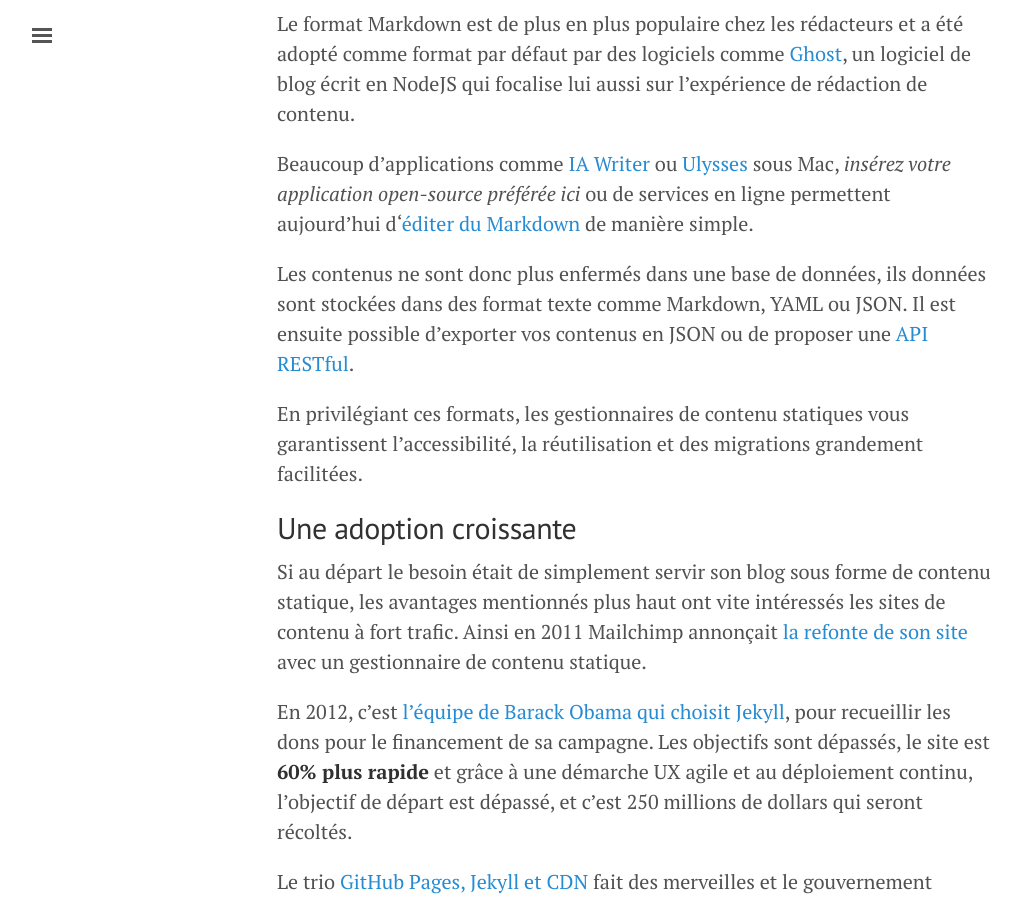
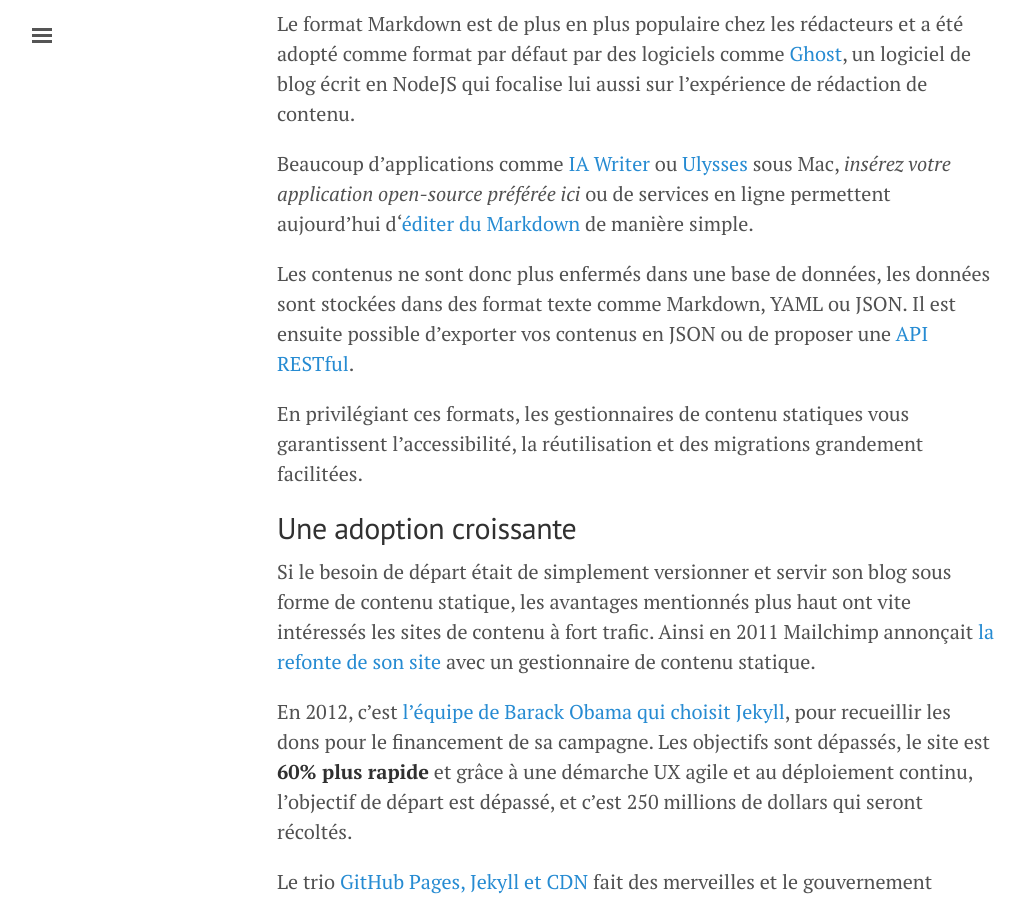
Before and after one commit to DirtyF/frank.taillandier.me, a Jekyll site: the page built from _posts/2016-03-08-les-gestionnaires-de-contenu-statique.markdown, in a window 1280 px wide and 900 px high, scrolled down 3817 px. Shown: the whole window, without its empty margins (3-1027 px from the left). Built offline with Jekyll 4.4.1, drawn with Linux system fonts in a browser that asks for light colours.

Commit message:
corrections

```diff
--- a/_posts/2016-03-08-les-gestionnaires-de-contenu-statique.markdown
+++ b/_posts/2016-03-08-les-gestionnaires-de-contenu-statique.markdown
@@ -62,13 +62,13 @@ Le format Markdown est de plus en plus populaire chez les rédacteurs et a été
 
 Beaucoup d'applications comme [IA Writer](https://ia.net/writer) ou [Ulysses](http://www.ulyssesapp.com/) sous Mac, *insérez votre application open-source préférée ici* ou de services en ligne permettent aujourd'hui d‘[éditer du Markdown](https://stackedit.io/editor) de manière simple.
 
-Les contenus ne sont donc plus enfermés dans une base de données, ils données sont stockées dans des format texte comme Markdown, YAML ou JSON. Il est ensuite possible d’exporter vos contenus en JSON ou de proposer une [API RESTful](https://codeplanet.io/principles-good-restful-api-design/).
+Les contenus ne sont donc plus enfermés dans une base de données, les données sont stockées dans des format texte comme Markdown, YAML ou JSON. Il est ensuite possible d’exporter vos contenus en JSON ou de proposer une [API RESTful](https://codeplanet.io/principles-good-restful-api-design/).
 
 En privilégiant ces formats, les gestionnaires de contenu statiques vous garantissent l’accessibilité, la réutilisation et des migrations grandement facilitées.
 
 ## Une adoption croissante
 
-Si au départ le besoin était de simplement servir son blog sous forme de contenu statique, les avantages mentionnés plus haut ont vite intéressés les sites de contenu à fort trafic. Ainsi en 2011 Mailchimp annonçait [la refonte de son site](https://blog.mailchimp.com/building-the-new-mailchimp/) avec un gestionnaire de contenu statique.
+Si le besoin de départ était de simplement versionner et servir son blog sous forme de contenu statique, les avantages mentionnés plus haut ont vite intéressés les sites de contenu à fort trafic. Ainsi en 2011 Mailchimp annonçait [la refonte de son site](https://blog.mailchimp.com/building-the-new-mailchimp/) avec un gestionnaire de contenu statique.
 
 En 2012, c'est [l'équipe de Barack Obama qui choisit Jekyll](kylerush.net/blog/meet-the-obama-campaigns-250-million-fundraising-platform/), pour recueillir les dons pour le financement de sa campagne. Les objectifs sont dépassés, le site est **60% plus rapide** et grâce à une démarche UX agile et au déploiement continu, l'objectif de départ est dépassé, et c'est 250 millions de dollars qui seront récoltés.
 
```
